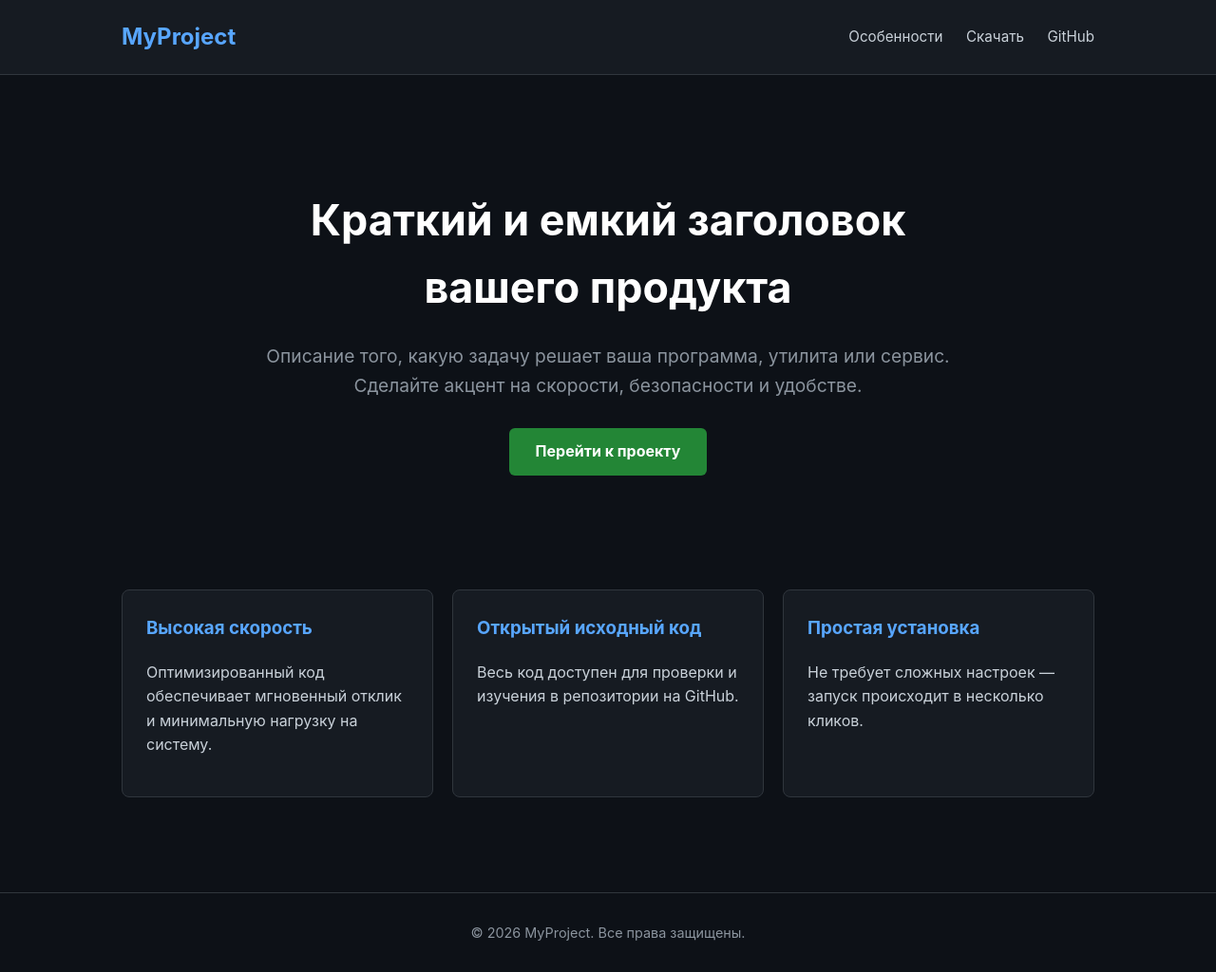
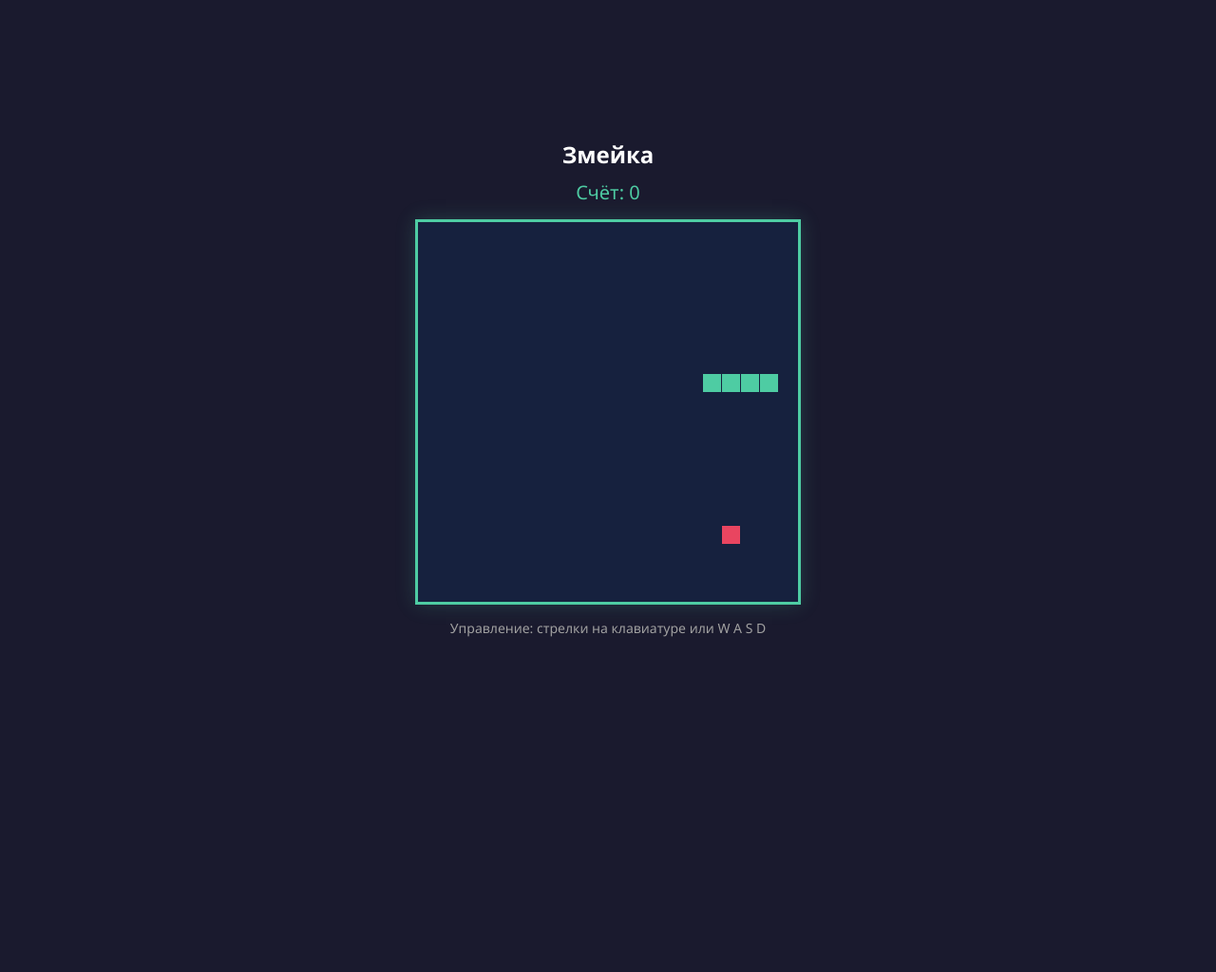
Before and after one commit to KonstantinVagner/.-, a plain HTML site: page index.html in a window 1280 px wide. Shown: the whole page at 95% size. After the commit the page ends 800 px from the top, so only its background shows below. Drawn offline with Linux system fonts and the light colour scheme.

Commit message:
Update index.html

```diff
--- a/index.html
+++ b/index.html
@@ -2,134 +2,170 @@
 <html lang="ru">
 <head>
     <meta charset="UTF-8">
-    <meta name="viewport" content="width=device-width, initial-scale=1.0">
-    <title>Название вашего проекта</title>
+    <title>Мини-игра: Змейка</title>
     <style>
-        /* Базовые стили для современного темного дизайна */
         body {
-            font-family: -apple-system, BlinkMacSystemFont, "Segoe UI", Roboto, Helvetica, Arial, sans-serif;
-            background-color: #0d1117;
-            color: #c9d1d9;
+            display: flex;
+            flex-direction: column;
+            align-items: center;
+            justify-content: center;
+            height: 100vh;
             margin: 0;
-            padding: 0;
-            line-height: 1.6;
+            background-color: #1a1a2e;
+            color: #ffffff;
+            font-family: 'Segoe UI', Tahoma, Geneva, Verdana, sans-serif;
         }
-        header {
-            background-color: #161b22;
-            padding: 20px 10%;
-            display: flex;
-            justify-content: space-between;
-            align-items: center;
-            border-bottom: 1px solid #30363d;
+        h1 {
+            margin-bottom: 10px;
+            font-size: 24px;
         }
-        .logo {
-            font-size: 1.5rem;
-            font-weight: bold;
-            color: #58a6ff;
-            text-decoration: none;
+        #score-board {
+            font-size: 20px;
+            margin-bottom: 15px;
+            color: #4ecca3;
         }
-        nav a {
-            color: #c9d1d9;
-            text-decoration: none;
-            margin-left: 20px;
-            font-size: 0.95rem;
+        canvas {
+            border: 3px solid #4ecca3;
+            background-color: #16213e;
+            box-shadow: 0 0 20px rgba(78, 204, 163, 0.2);
         }
-        nav a:hover {
-            color: #58a6ff;
-        }
-        .hero {
-            text-align: center;
-            padding: 80px 20px;
-            max-width: 800px;
-            margin: 0 auto;
-        }
-        .hero h1 {
-            font-size: 2.8rem;
-            color: #ffffff;
-            margin-bottom: 20px;
-        }
-        .hero p {
-            font-size: 1.2rem;
-            color: #8b949e;
-            margin-bottom: 30px;
-        }
-        .btn {
-            display: inline-block;
-            background-color: #238636;
-            color: #ffffff;
-            padding: 12px 28px;
-            font-size: 1rem;
-            font-weight: bold;
-            text-decoration: none;
-            border-radius: 6px;
-            transition: background-color 0.2s;
-        }
-        .btn:hover {
-            background-color: #2ea043;
-        }
-        .features {
-            display: grid;
-            grid-template-columns: repeat(auto-fit, minmax(250px, 1fr));
-            gap: 20px;
-            padding: 40px 10%;
-            max-width: 1200px;
-            margin: 0 auto;
-        }
-        .feature-card {
-            background-color: #161b22;
-            border: 1px solid #30363d;
-            border-radius: 8px;
-            padding: 25px;
-        }
-        .feature-card h3 {
-            color: #58a6ff;
-            margin-top: 0;
-        }
-        footer {
-            text-align: center;
-            padding: 30px;
-            margin-top: 60px;
-            border-top: 1px solid #30363d;
-            color: #8b949e;
-            font-size: 0.9rem;
+        .controls {
+            margin-top: 15px;
+            font-size: 14px;
+            color: #a0a0a0;
         }
     </style>
 </head>
 <body>
 
-    <header>
-        <a href="#" class="logo">MyProject</a>
-        <nav>
-            <a href="#features">Особенности</a>
-            <a href="#download">Скачать</a>
-            <a href="https://github.com" target="_blank">GitHub</a>
-        </nav>
-    </header>
+    <h1>Змейка</h1>
+    <div id="score-board">Счёт: <span id="score">0</span></div>
+    <canvas id="game" width="400" height="400"></canvas>
+    <div class="controls">Управление: стрелки на клавиатуре или W A S D</div>
 
-    <section class="hero">
-        <h1>Краткий и емкий заголовок вашего продукта</h1>
-        <p>Описание того, какую задачу решает ваша программа, утилита или сервис. Сделайте акцент на скорости, безопасности и удобстве.</p>
-        <a href="#download" class="btn">Перейти к проекту</a>
-    </section>
+    <script>
+        const canvas = document.getElementById('game');
+        const ctx = canvas.getContext('2d');
+        const scoreElement = document.getElementById('score');
 
-    <section id="features" class="features">
-        <div class="feature-card">
-            <h3>Высокая скорость</h3>
-            <p>Оптимизированный код обеспечивает мгновенный отклик и минимальную нагрузку на систему.</p>
-        </div>
-        <div class="feature-card">
-            <h3>Открытый исходный код</h3>
-            <p>Весь код доступен для проверки и изучения в репозитории на GitHub.</p>
-        </div>
-        <div class="feature-card">
-            <h3>Простая установка</h3>
-            <p>Не требует сложных настроек — запуск происходит в несколько кликов.</p>
-        </div>
-    </section>
+        const grid = 20;
+        let count = 0;
+        let score = 0;
 
-    <footer>
-        &copy; 2026 MyProject. Все права защищены.
-    </footer>
+        let snake = {
+            x: 160,
+            y: 160,
+            dx: grid,
+            dy: 0,
+            cells: [],
+            maxCells: 4
+        };
 
+        let apple = {
+            x: 320,
+            y: 320
+        };
+
+        function getRandomInt(min, max) {
+            return Math.floor(Math.random() * (max - min)) + min;
+        }
+
+        function resetGame() {
+            alert('Игра окончена! Ваш счёт: ' + score);
+            snake.x = 160;
+            snake.y = 160;
+            snake.cells = [];
+            snake.maxCells = 4;
+            snake.dx = grid;
+            snake.dy = 0;
+            score = 0;
+            scoreElement.textContent = score;
+            apple.x = getRandomInt(0, 20) * grid;
+            apple.y = getRandomInt(0, 20) * grid;
+        }
+
+        function loop() {
+            requestAnimationFrame(loop);
+
+            if (++count < 6) {
+                return;
+            }
+            count = 0;
+            ctx.clearRect(0, 0, canvas.width, canvas.height);
+
+            snake.x += snake.dx;
+            snake.y += snake.dy;
+
+            // Проход сквозь стены
+            if (snake.x < 0) {
+                snake.x = canvas.width - grid;
+            } else if (snake.x >= canvas.width) {
+                snake.x = 0;
+            }
+
+            if (snake.y < 0) {
+                snake.y = canvas.height - grid;
+            } else if (snake.y >= canvas.height) {
+                snake.y = 0;
+            }
+
+            snake.cells.unshift({ x: snake.x, y: snake.y });
+
+            if (snake.cells.length > snake.maxCells) {
+                snake.cells.pop();
+            }
+
+            // Рисуем яблоко
+            ctx.fillStyle = '#e94560';
+            ctx.fillRect(apple.x, apple.y, grid - 1, grid - 1);
+
+            // Рисуем змейку
+            ctx.fillStyle = '#4ecca3';
+            snake.cells.forEach(function (cell, index) {
+                ctx.fillRect(cell.x, cell.y, grid - 1, grid - 1);
+
+                // Если змейка съела яблоко
+                if (cell.x === apple.x && cell.y === apple.y) {
+                    snake.maxCells++;
+                    score += 10;
+                    scoreElement.textContent = score;
+                    apple.x = getRandomInt(0, 20) * grid;
+                    apple.y = getRandomInt(0, 20) * grid;
+                }
+
+                // Проверка столкновения с хвостом
+                for (let i = index + 1; i < snake.cells.length; i++) {
+                    if (cell.x === snake.cells[i].x && cell.y === snake.cells[i].y) {
+                        resetGame();
+                    }
+                }
+            });
+        }
+
+        document.addEventListener('keydown', function (e) {
+            // Стрелка влево или A
+            if ((e.key === 'ArrowLeft' || e.key === 'a' || e.key === 'A' || e.key === 'ф' || e.key === 'Ф') && snake.dx === 0) {
+                snake.dx = -grid;
+                snake.dy = 0;
+            }
+            // Стрелка вверх или W
+            else if ((e.key === 'ArrowUp' || e.key === 'w' || e.key === 'W' || e.key === 'ц' || e.key === 'Ц') && snake.dy === 0) {
+                snake.dy = -grid;
+                snake.dx = 0;
+            }
+            // Стрелка вправо или D
+            else if ((e.key === 'ArrowRight' || e.key === 'd' || e.key === 'D' || e.key === 'в' || e.key === 'В') && snake.dx === 0) {
+                snake.dx = grid;
+                snake.dy = 0;
+            }
+            // Стрелка вниз или S
+            else if ((e.key === 'ArrowDown' || e.key === 's' || e.key === 'S' || e.key === 'ы' || e.key === 'Ы') && snake.dy === 0) {
+                snake.dy = grid;
+                snake.dx = 0;
+            }
+        });
+
+        requestAnimationFrame(loop);
+    </script>
 </body>
 </html>
```
